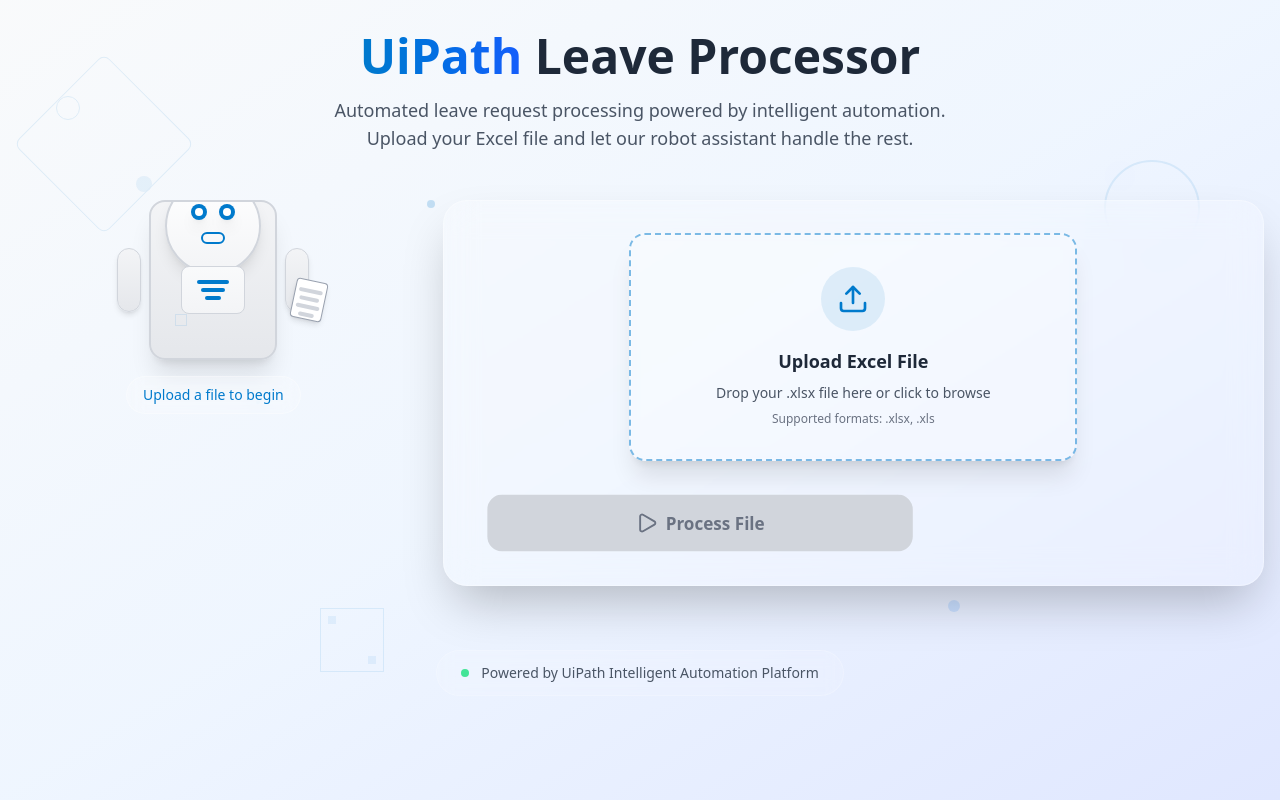
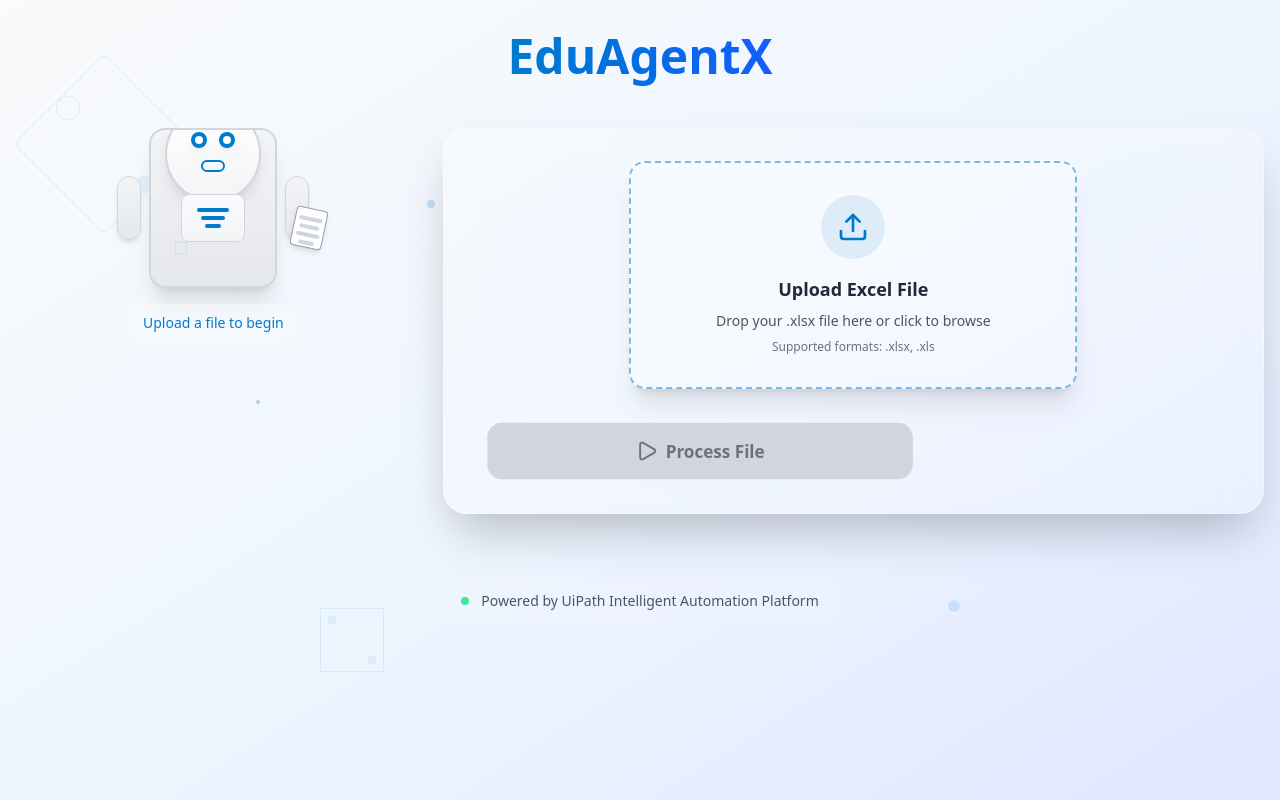
Before and after one commit to Shiva7ganesh/EduAgentX, a React (Vite) app in the folder client/: page / in a window 1280 px wide. Built offline with nearby package versions, Linux system fonts and the light colour scheme.

Commit message:
update the process status

```diff
--- a/client/src/App.jsx
+++ b/client/src/App.jsx
@@ -145,14 +145,11 @@ function App() {
         <header className="text-center mb-12">
           <h1 className="text-4xl md:text-5xl font-bold text-gray-800 mb-4">
             <span className="bg-gradient-to-r from-[#007ACC] to-blue-600 bg-clip-text text-transparent">
-              UiPath
-            </span>{" "}
-            Leave Processor
+              EduAgentX
+            </span>
           </h1>
           <p className="text-lg text-gray-600 max-w-2xl mx-auto">
-            Automated leave request processing powered by intelligent
-            automation. Upload your Excel file and let our robot assistant
-            handle the rest.
+
           </p>
         </header>
 
```
Also changed, not shown: 1 other file (tests, documents, lock files or other folders).
